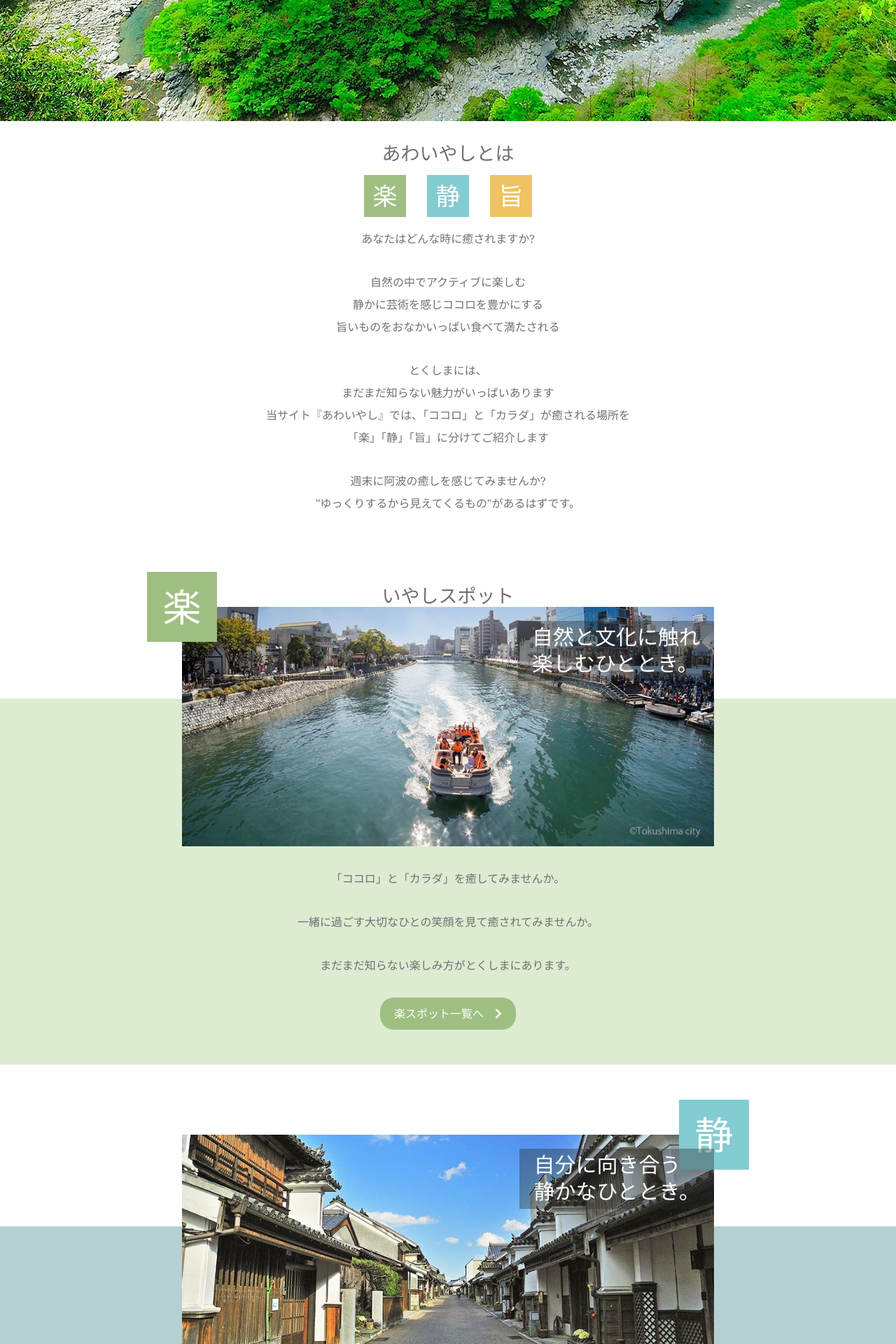
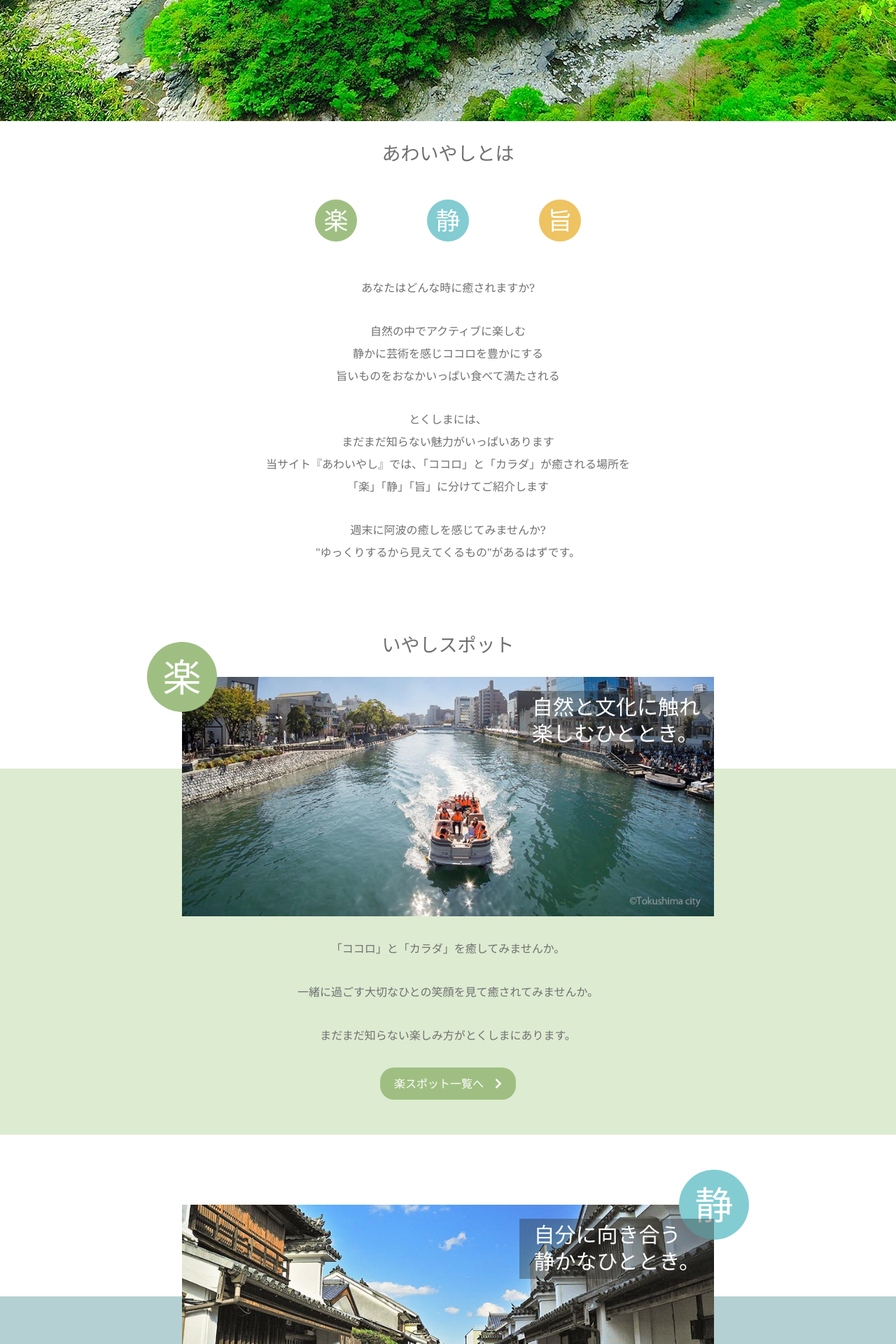
Before and after one commit to harumakiprog05/Web-Programmer-6th, a PHP site: page / in a window 1280 px wide. Shown: the part 627-2547 px from the top of the page at 70% size. Run offline with PHP 8.4, Linux system fonts and the light colour scheme; some libraries are stand-ins or nearby versions.

Commit message:
no message

```diff
--- a/css/base.css
+++ b/css/base.css
@@ -59,23 +59,29 @@ span {
 }
 
 .short_circle_set {
+     border-radius: 50%;
      height: 35px;
      width: 35px;
      line-height: 35px;
+     text-align: center;
 }
 
 .tall_circle_set {
+     border-radius: 50%;
      height: 40px;
      width: 40px;
      line-height: 40px;
      font-size: 22px;
+     text-align: center;
 }
 
 .grande_circle_set {
+     border-radius: 50%;
      height: 50px;
      width: 50px;
      line-height: 50px;
      font-size: 24px;
+     text-align: center;
 }
 
 /* カラー */
@@ -146,23 +152,31 @@ span {
 @media screen and (min-width: 950px) {
      /* サークルの大きさ */
      .nav_circle_set {
+          border-radius: 50%;
+          text-align: center;
           height: 35px;
           width: 35px;
           line-height: 35px;
           margin: 0 5px;
      }
      .short_circle_set {
+          border-radius: 50%;
+          text-align: center;
           height: 60px;
           width: 60px;
           line-height: 60px;
      }
      .tall_circle_set {
+          border-radius: 50%;
+          text-align: center;
           height: 60px;
           width: 60px;
           line-height: 60px;
           font-size: 35px;
      }
      .grande_circle_set {
+          border-radius: 50%;
+          text-align: center;
           height: 100px;
           width: 100px;
           line-height: 100px;
--- a/css/style.css
+++ b/css/style.css
@@ -256,11 +256,11 @@
   display: flex;
   /* width: 200px; */
   justify-content: center;
-  margin: 0 auto 15px;
+  margin: 50px auto;
 }
 
 .top_category_set li {
-  margin: 0 15px;
+  margin: 0 50px;
 }
 
 /* メインカテゴリーセクション */
@@ -282,10 +282,9 @@
   margin-bottom: 40px;
 }
 
-.section_hedding .global_section_title {
-  position: absolute;
-  /* width: 100%; */
-  /* margin-bottom: 40px; */
+.global_section_title {
+  margin-bottom: 30px;
+  text-align: center;
 }
 
 .global_section_title p {
```
